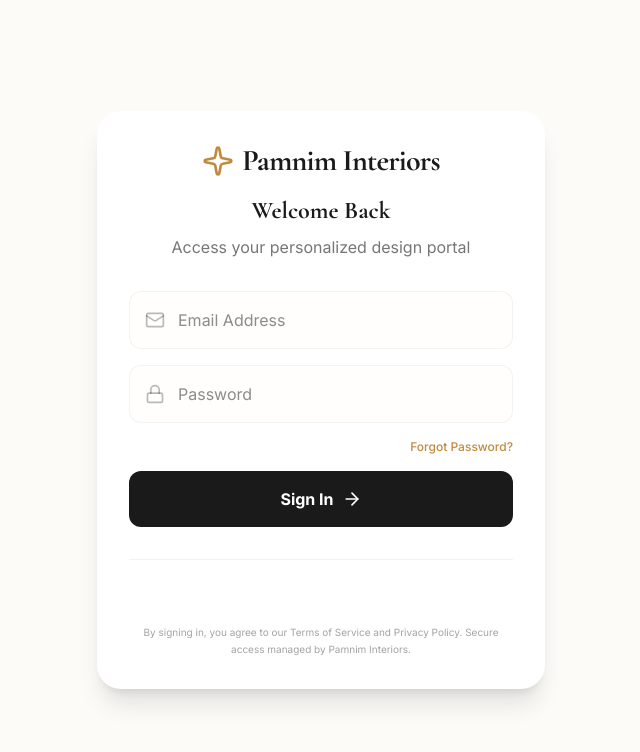
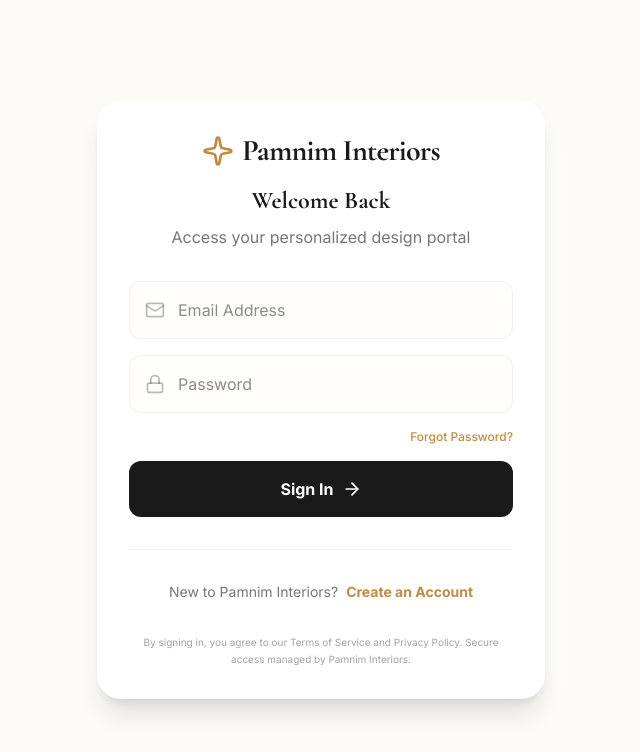
Before and after one commit to Motive-mkt/pamnim-site, a React (Vite) app: page /login in a window 1280 px wide. Shown: the top 752 px of the page, without its empty margins (319-959 px from the left). Built offline with nearby package versions, Linux system fonts and the light colour scheme; no server answers.

Commit message:
feat: Add signup button and improve auth flow
Adds a "Sign Up" button to the header for new users.
Consolidates error messages for login failures to provide a more user-friendly experience.
Streamlines the toggle between sign-in and sign-up forms on the login page.

```diff
--- a/src/components/Header.tsx
+++ b/src/components/Header.tsx
@@ -65,6 +65,19 @@ export default function Header() {
           >
             {user ? "Portal" : "Sign In"}
           </Link>
+          {!user && (
+            <Link
+              to="/signup"
+              className={cn(
+                "hidden sm:block px-6 py-2 rounded-full font-bold text-sm border transition-all",
+                isScrolled
+                  ? "border-charcoal text-charcoal hover:bg-charcoal hover:text-white"
+                  : "border-white text-white hover:bg-white hover:text-charcoal"
+              )}
+            >
+              Sign Up
+            </Link>
+          )}
         </div>
       </div>
     </header>
--- a/src/pages/Login.tsx
+++ b/src/pages/Login.tsx
@@ -126,8 +126,9 @@ export default function Login({ isSignUpDefault = false }: { isSignUpDefault?: b
         // Not a JSON error
       }
 
-      if (err.code === 'auth/user-not-found') errorMessage = 'No account found with this email.';
-      if (err.code === 'auth/wrong-password') errorMessage = 'Incorrect password.';
+      if (err.code === 'auth/user-not-found' || err.code === 'auth/wrong-password' || err.code === 'auth/invalid-credential') {
+        errorMessage = 'wrong email/ password';
+      }
       if (err.code === 'auth/email-already-in-use') errorMessage = 'This email is already registered.';
       setError(errorMessage);
     } finally {
@@ -284,22 +285,18 @@ export default function Login({ isSignUpDefault = false }: { isSignUpDefault?: b
 
         <div className="mt-8 pt-8 border-t border-charcoal/5 text-center">
           <p className="text-sm text-charcoal/60">
-            {isSignUp ? (
-              <>
-                Already have an account?
+            {isSignUp ? 'Already have an account?' : 'New to Pamnim Interiors?'}
             <button
               onClick={() => {
-                    setIsSignUp(false);
+                setIsSignUp(!isSignUp);
                 setIsForgotPassword(false);
                 setError(null);
                 setMessage(null);
               }}
               className="ml-2 text-ochre font-bold hover:underline"
             >
-                  Sign In
+              {isSignUp ? 'Sign In' : 'Create an Account'}
             </button>
-              </>
-            ) : null}
           </p>
         </div>
 
```
Lines whose indentation alone changed are shown as unchanged.
